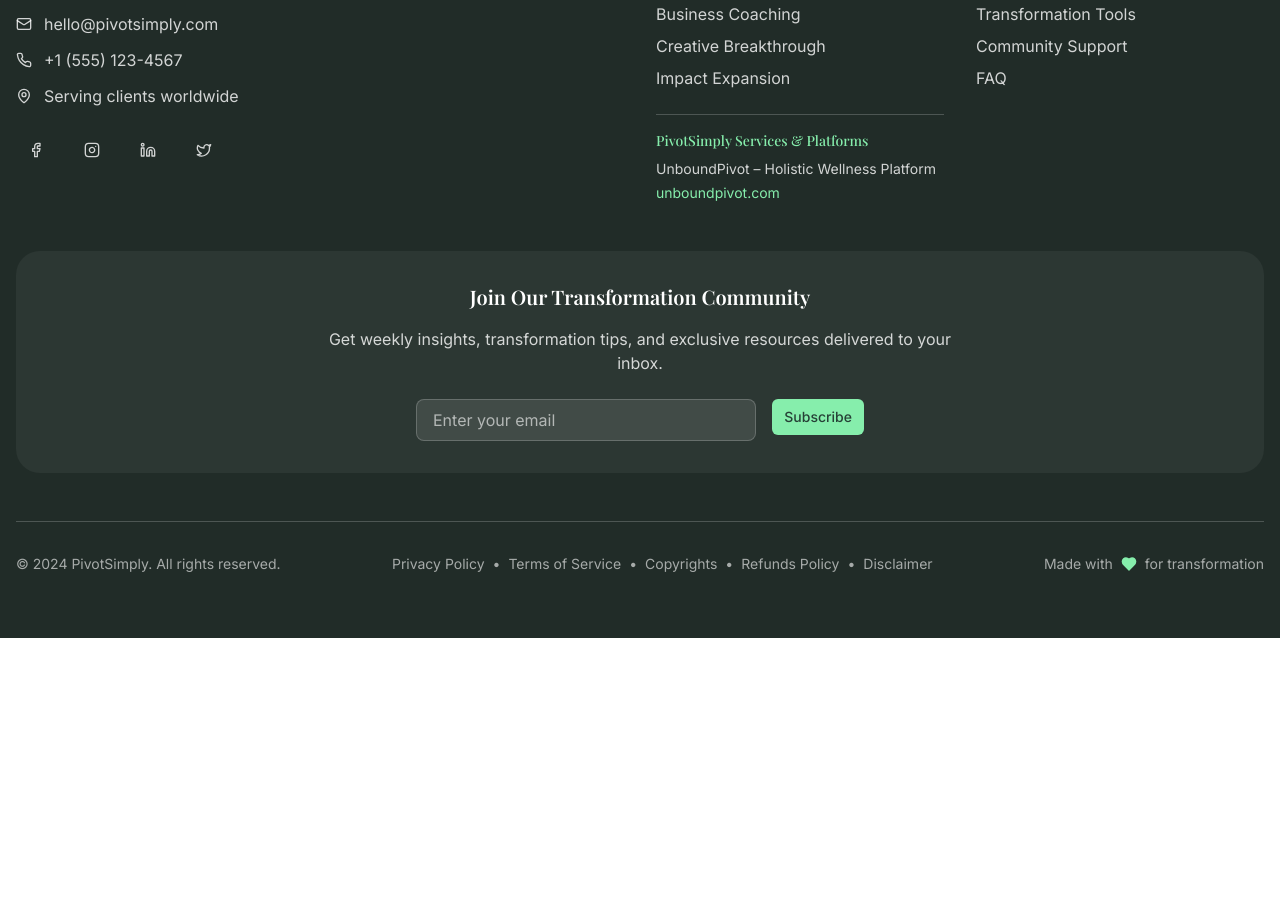
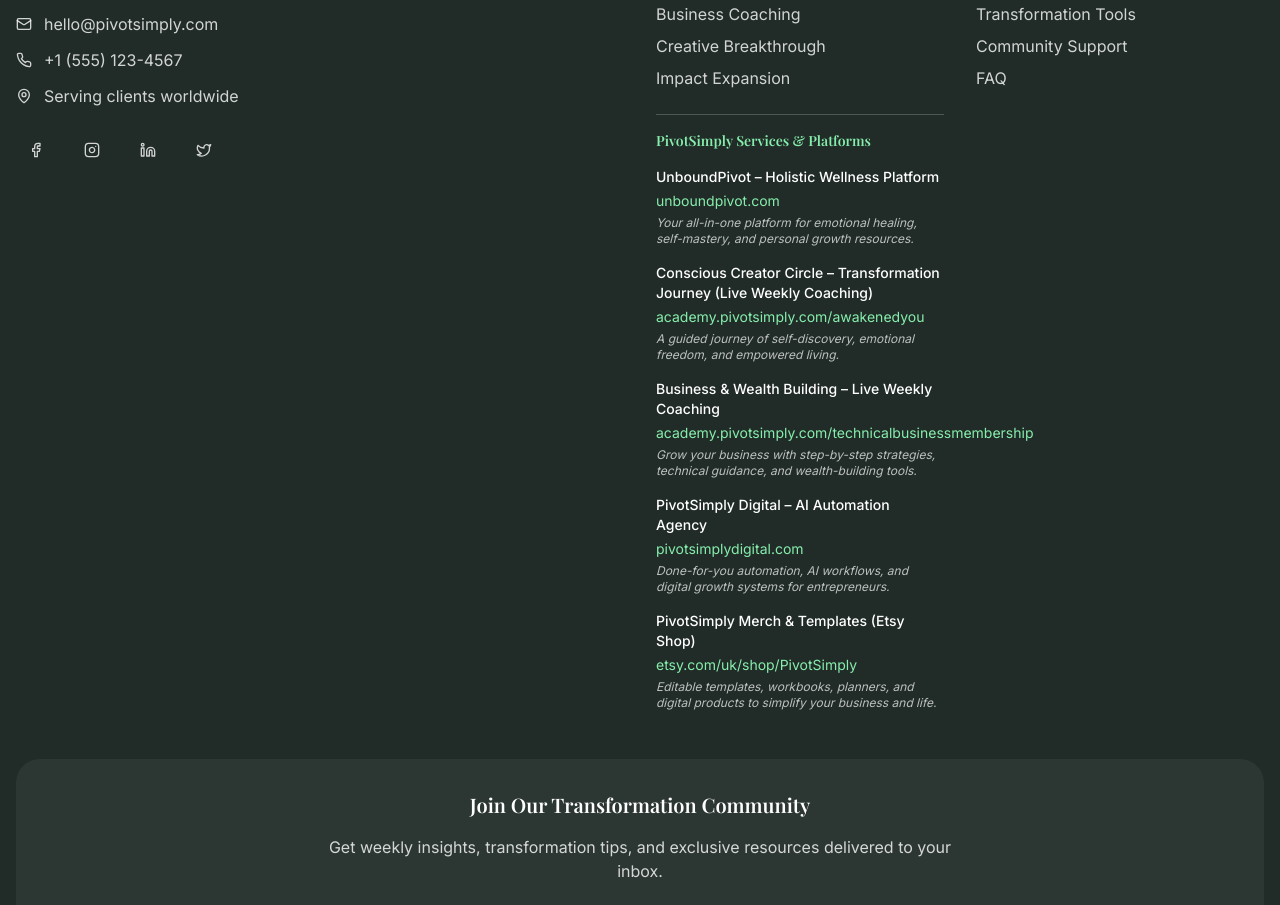
Before and after one commit to PivotSimplyLimited/pivot-simply-landing, a React (Vite) app: page /blog in a window 1280 px wide. Shown: the part 5600-6505 px from the top of the page. Before the commit the page ends 6238 px from the top, so only its background shows below. Built offline with nearby package versions, Linux system fonts and the light colour scheme; the HTML template or start-up script is replaced by a standard one.

Commit message:
Update Services Section

```diff
--- a/src/components/Footer.tsx
+++ b/src/components/Footer.tsx
@@ -81,10 +81,37 @@ const Footer = () => {
             </ul>
 
             <div className="mt-6 pt-4 border-t border-background/20">
-              <h5 className="text-sm font-medium mb-2 text-secondary">PivotSimply Services & Platforms</h5>
-              <div className="space-y-1">
-                <p className="text-background/80 text-sm">UnboundPivot – Holistic Wellness Platform</p>
-                <p className="text-secondary text-sm">unboundpivot.com</p>
+              <h5 className="text-sm font-semibold mb-4 text-secondary">PivotSimply Services & Platforms</h5>
+              <div className="space-y-4 text-sm">
+                <div>
+                  <p className="font-medium text-background mb-1">UnboundPivot – Holistic Wellness Platform</p>
+                  <a href="https://unboundpivot.com/" className="text-secondary hover:underline block mb-1">unboundpivot.com</a>
+                  <p className="text-background/70 text-xs italic">Your all-in-one platform for emotional healing, self-mastery, and personal growth resources.</p>
+                </div>
+
+                <div>
+                  <p className="font-medium text-background mb-1">Conscious Creator Circle – Transformation Journey (Live Weekly Coaching)</p>
+                  <a href="https://academy.pivotsimply.com/awakenedyou" className="text-secondary hover:underline block mb-1">academy.pivotsimply.com/awakenedyou</a>
+                  <p className="text-background/70 text-xs italic">A guided journey of self-discovery, emotional freedom, and empowered living.</p>
+                </div>
+
+                <div>
+                  <p className="font-medium text-background mb-1">Business & Wealth Building – Live Weekly Coaching</p>
+                  <a href="https://academy.pivotsimply.com/technicalbusinessmembership" className="text-secondary hover:underline block mb-1">academy.pivotsimply.com/technicalbusinessmembership</a>
+                  <p className="text-background/70 text-xs italic">Grow your business with step-by-step strategies, technical guidance, and wealth-building tools.</p>
+                </div>
+
+                <div>
+                  <p className="font-medium text-background mb-1">PivotSimply Digital – AI Automation Agency</p>
+                  <a href="https://pivotsimplydigital.com/" className="text-secondary hover:underline block mb-1">pivotsimplydigital.com</a>
+                  <p className="text-background/70 text-xs italic">Done-for-you automation, AI workflows, and digital growth systems for entrepreneurs.</p>
+                </div>
+
+                <div>
+                  <p className="font-medium text-background mb-1">PivotSimply Merch & Templates (Etsy Shop)</p>
+                  <a href="https://www.etsy.com/uk/shop/PivotSimply" className="text-secondary hover:underline block mb-1">etsy.com/uk/shop/PivotSimply</a>
+                  <p className="text-background/70 text-xs italic">Editable templates, workbooks, planners, and digital products to simplify your business and life.</p>
+                </div>
               </div>
             </div>
           </div>
--- a/src/components/Services.tsx
+++ b/src/components/Services.tsx
@@ -161,15 +161,6 @@ const Services = () => {
           ))}
         </div>
 
-        <div className="text-center mb-8">
-          <p className="text-lg font-medium text-foreground">
-            UnboundPivot – Holistic Wellness Platform
-          </p>
-          <p className="text-primary font-medium">
-            unboundpivot.com
-          </p>
-        </div>
-
         <div className="text-center">
           <Button variant="primary" size="lg" className="group">
             Schedule Your Discovery Call
```
